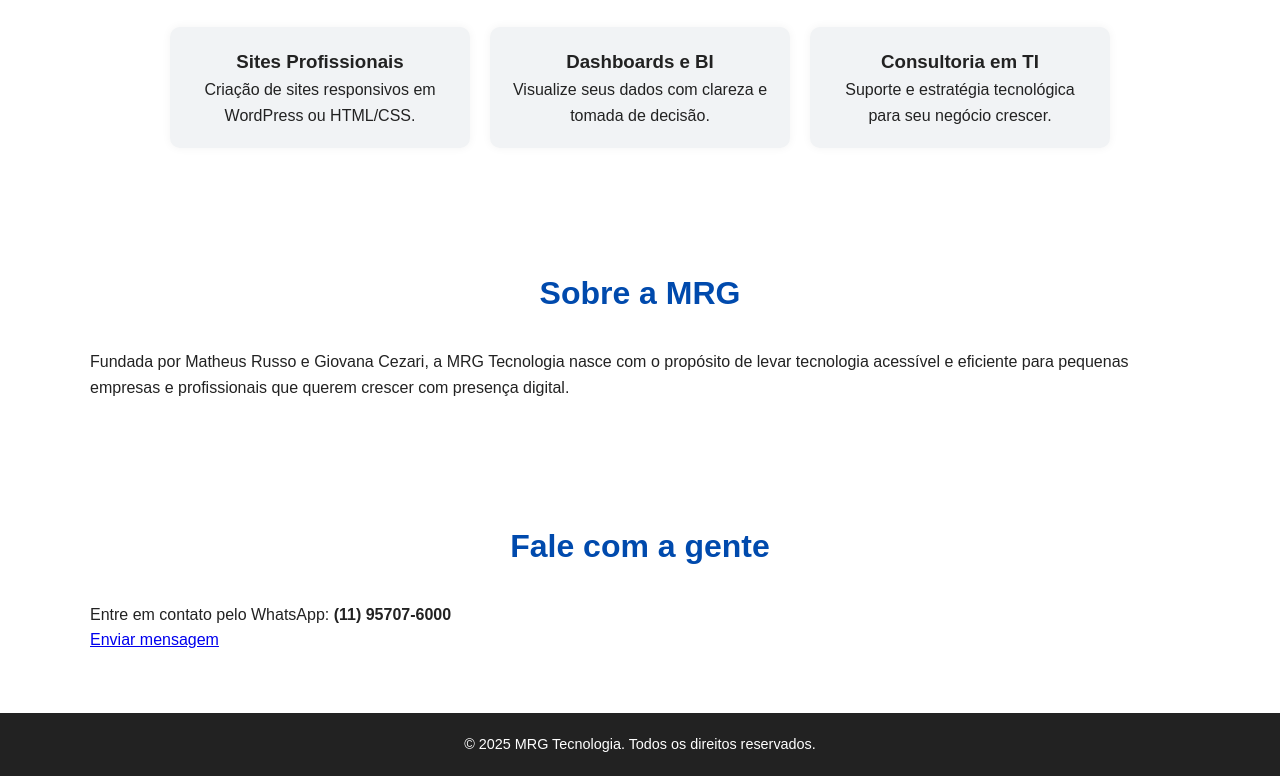
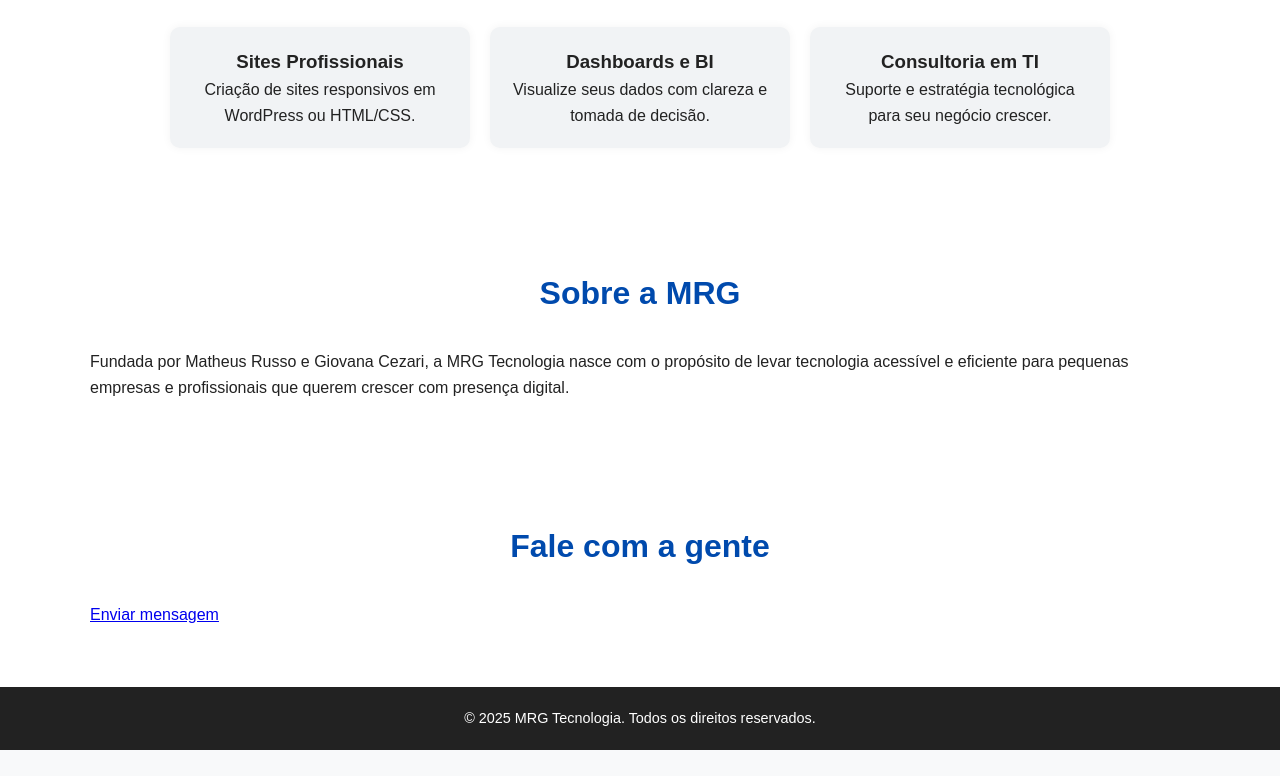
Before and after one commit to r1matheus/MRGtecnologia, a plain HTML site: page index.html in a window 1280 px wide. Shown: the part 687-1463 px from the top of the page. After the commit the page ends 1437 px from the top, so only its background shows below. Drawn offline with Linux system fonts and the light colour scheme.

Commit message:
“v5”

```diff
--- a/index.html
+++ b/index.html
@@ -59,7 +59,6 @@
   <section id="contato" class="contato">
     <div class="container">
       <h2>Fale com a gente</h2>
-      <p>Entre em contato pelo WhatsApp: <strong>(11) 95707-6000</strong></p>
       <a href="https://wa.me/5511957076000" target="_blank" class="btn">Enviar mensagem</a>
     </div>
   </section>
```
